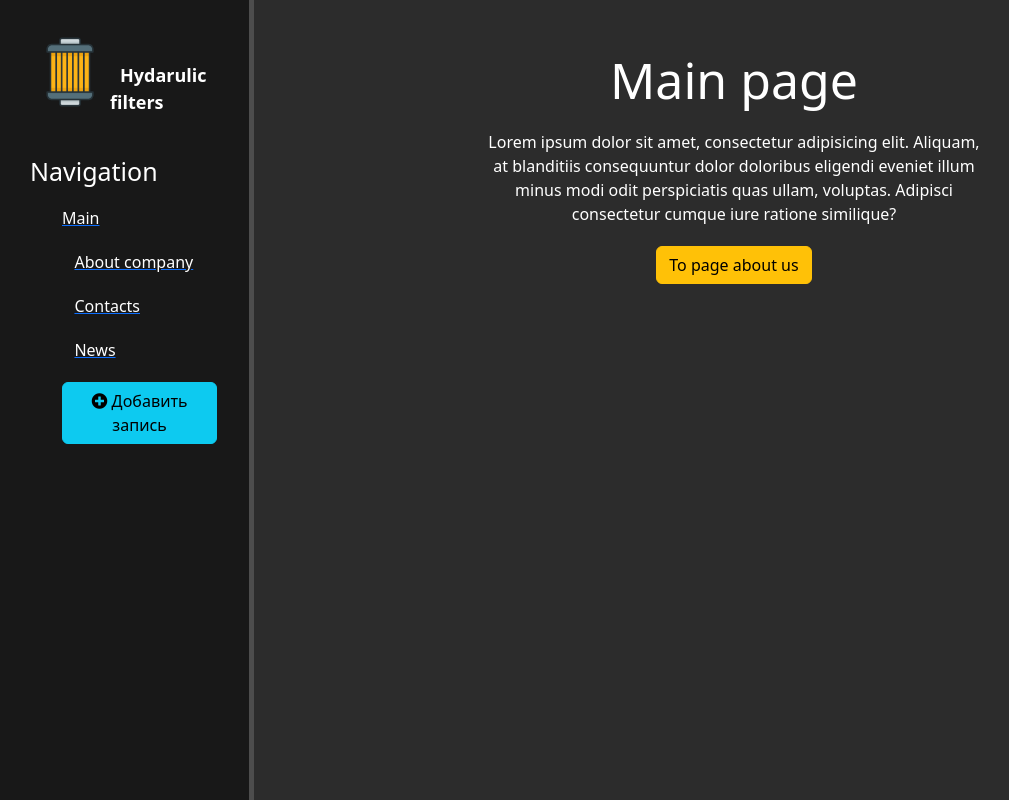
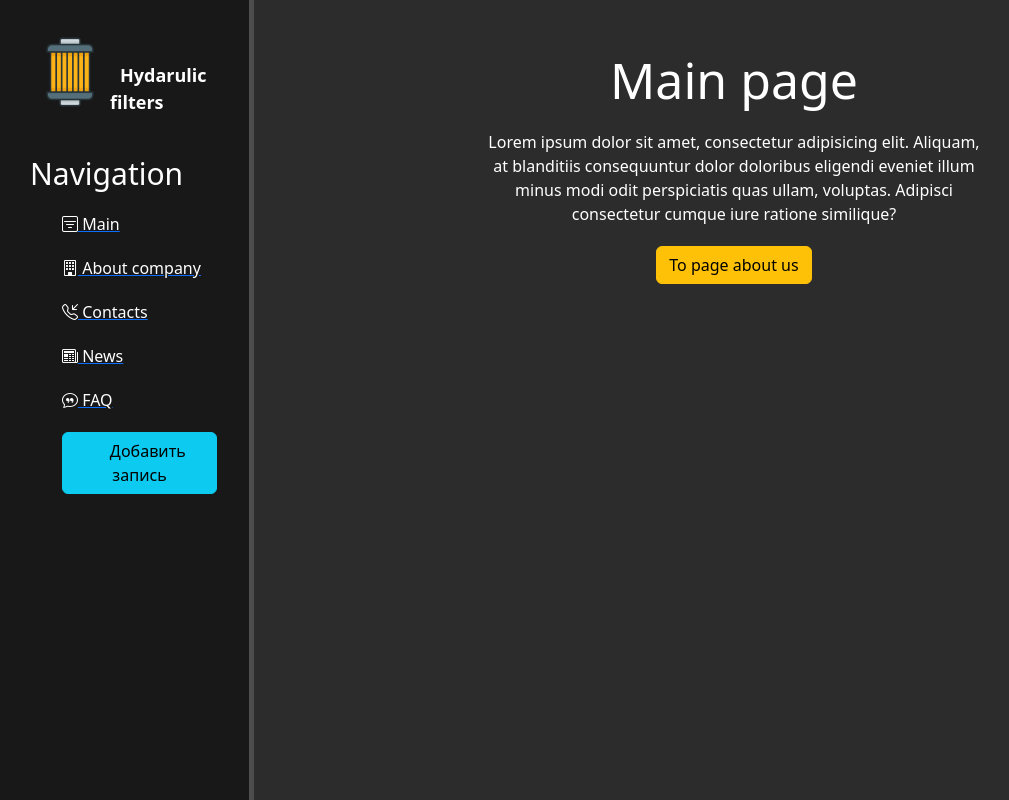
Before and after one commit to Dmitry-pytho/webapp, a Django app: page / in a window 1280 px wide. Shown: the whole page, without its empty margins (2-1011 px from the left). Run offline with Django 4.2, Linux system fonts and the light colour scheme; some libraries are stand-ins or nearby versions.

Commit message:
add icons

```diff
--- a/itproger/itproger/settings.py
+++ b/itproger/itproger/settings.py
@@ -30,6 +30,7 @@ ALLOWED_HOSTS = []
 # Application definition
 
 INSTALLED_APPS = [
+    'bootstrap3',
     'main',
     'news',
     'django.contrib.admin',
--- a/itproger/main/static/main/css/main.css
+++ b/itproger/main/static/main/css/main.css
@@ -28,7 +28,7 @@ aside .logo {
 
 aside h3 {
     margin-top: 70px;
-    font-size: 25px;
+    font-size: 30px;
 }
 
 aside ul {
--- a/itproger/main/templates/main/layout.html
+++ b/itproger/main/templates/main/layout.html
@@ -5,13 +5,18 @@
     <meta name="viewport"
           content="width=device-width, user-scalable=no, initial-scale=1.0, maximum-scale=1.0, minimum-scale=1.0">
     <meta http-equiv="X-UA-Compatible" content="ie=edge">
+    <link rel="stylesheet" href="https://cdn.jsdelivr.net/npm/bootstrap@5.2.0/dist/css/bootstrap.min.css">
+    <link rel="stylesheet" href="https://use.fontawesome.com/releases/v5.8.2/css/all.css">
+    <link rel="stylesheet" href="https://cdn.jsdelivr.net/npm/@fortawesome/fontawesome-free@6.1.2/css/fontawesome.min.css">
+    <link rel="stylesheet" href="https://cdn.jsdelivr.net/npm/bootstrap-icons@1.9.1/font/bootstrap-icons.css">
+
     <title>{% block title %}{% endblock %}</title>
-    <link rel="stylesheet" href="https://cdn.jsdelivr.net/npm/bootstrap@5.2.0/dist/css/bootstrap.min.css">
+
 
     {% load static %}
     <link rel="stylesheet" href="{% static 'main/css/main.css' %}">
-    <link rel="stylesheet" href="https://cdn.jsdelivr.net/npm/@fortawesome/fontawesome-free@6.1.2/css/fontawesome.min.css">
-    <link rel="stylesheet" href="https://use.fontawesome.com/releases/v5.8.2/css/all.css">
+
+
 
 </head>
 <body>
@@ -20,10 +25,11 @@
         <span class="logo">Hydarulic filters</span>
         <h3>Navigation</h3>
         <ul>
-            <a href="{% url 'home' %}"><li>Main</li></a>
-            <a href="{% url 'about' %}"><li><i class="fa-solid fa-address-card"></i>About company</li></a>
-            <a href="{% url 'contacts' %}"><li><i class="fa-solid fa-address-card"></i>Contacts</li></a>
-            <a href="{% url 'news_home' %}"><li><i class="fa-solid fa-address-card"></i>News</li></a>
+            <a href="{% url 'home' %}"><li><i class="bi bi-filter-square"></i> Main</li></a>
+            <a href="{% url 'about' %}"><li><i class="bi bi-building"></i> About company</li></a>
+            <a href="{% url 'contacts' %}"><li><i class="bi bi-telephone-inbound"></i> Contacts</li></a>
+            <a href="{% url 'news_home' %}"><li><i class="bi bi-newspaper"></i> News</li></a>
+            <a href="{% url 'news_home' %}"><li><i class="bi bi-chat-quote"></i> FAQ</li></a>
             <a href="{% url 'create' %}"><li><button class="btn btn-info"><i class="fas fa-plus-circle"></i>  Добавить запись</button></li></a>
         </ul>
     </aside>
--- a/itproger/requirements.txt
+++ b/itproger/requirements.txt
@@ -1,8 +1,14 @@
 asgiref==3.5.2
 backports.zoneinfo==0.2.1
+beautifulsoup4==4.11.1
 Django==4.1
+django-bootstrap==0.2.4
+django-bootstrap3==22.1
+django-bootstrap4==22.2
+django-bootstrap5==22.1
 flake8==5.0.4
 mccabe==0.7.0
 pycodestyle==2.9.1
 pyflakes==2.5.0
+soupsieve==2.3.2.post1
 sqlparse==0.4.2
```
